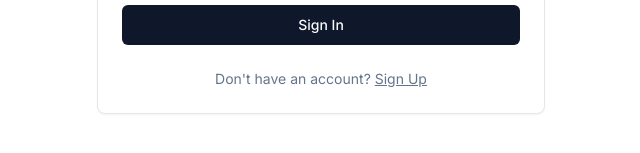
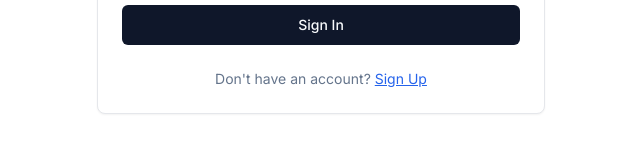
Before and after one commit to BashfulCoder7/prostore, a Next.js app: page /sign-in in a window 1280 px wide. Shown: the part 541-694 px from the top of the page, without its empty margins (319-959 px from the left). Built offline with nearby package versions, Linux system fonts and the light colour scheme; no server answers.

Commit message:
improved appearance of Sign Up link text in CredentialsSignInForm

```diff
--- a/app/(auth)/sign-in/credentials-signin-form.tsx
+++ b/app/(auth)/sign-in/credentials-signin-form.tsx
@@ -39,7 +39,11 @@ const CredentialsSignInForm = () => {
         </div>
         <div className="text-sm text-center text-muted-foreground">
           Don&apos;t have an account?{" "}
-          <Link href="/sign-up" target="_self" className="link text-decoration-line: underline">
+          <Link
+            href="/sign-up"
+            target="_self"
+            className="link underline text-blue-600 hover:text-blue-800"
+          >
             Sign Up
           </Link>
         </div>
```
